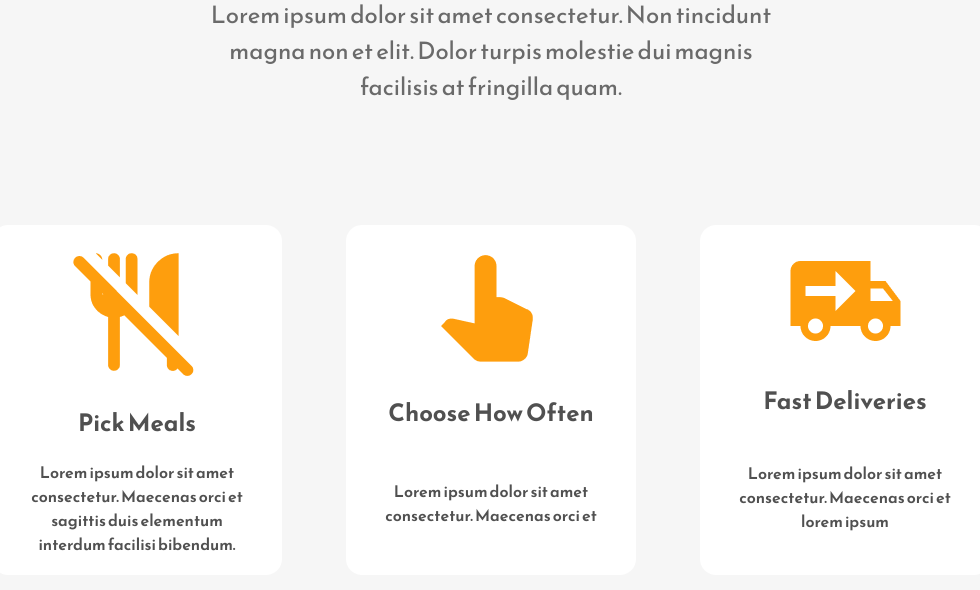
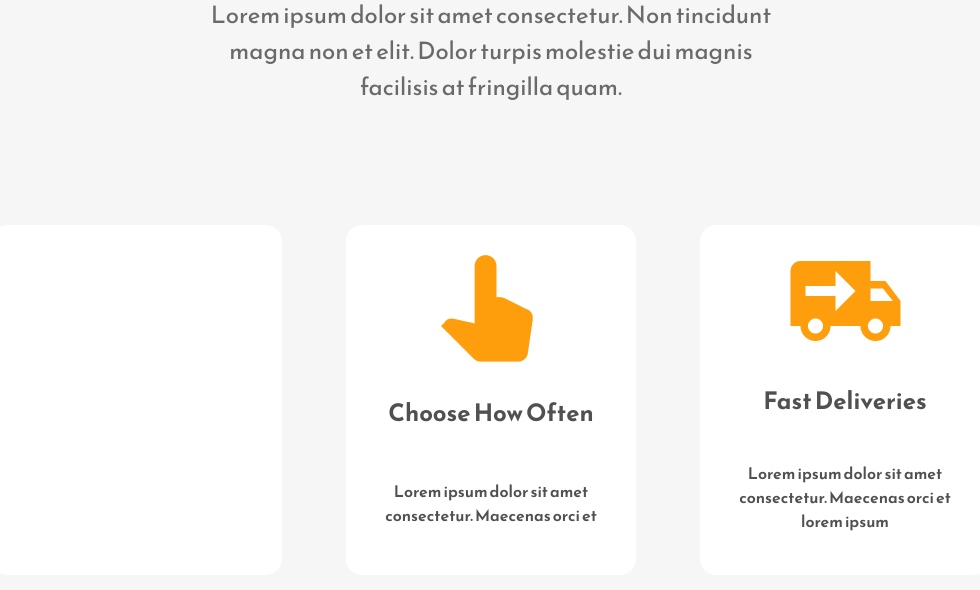
Before and after one commit to Abdelrahman5243/Restaurant-Landing-Page, a React (Create React App) app: page / in a window 1280 px wide. In both pictures the pointer is over the element 286 px from the left and 2496 px from the top of the page. Shown: the part 2096-2686 px from the top of the page, without its empty margins (149-1129 px from the left). Built offline with nearby package versions, Linux system fonts and the light colour scheme.

Commit message:
update work style

```diff
--- a/src/App.css
+++ b/src/App.css
@@ -292,6 +292,17 @@ nav {
   border-radius: 1rem;
   color: #505050;
   margin: 1rem 2rem;
+  transition: 0.4s;
+}
+.work-section-info img{
+  transition: 0.4s;
+}
+.work-section-info:hover{
+  background: fe9e0d;
+  color: white;
+}
+.work-section-info:hover img{
+filter: brightness(80);
 }
 .work-section-info h2 {
   margin: 1rem 0rem;
```
